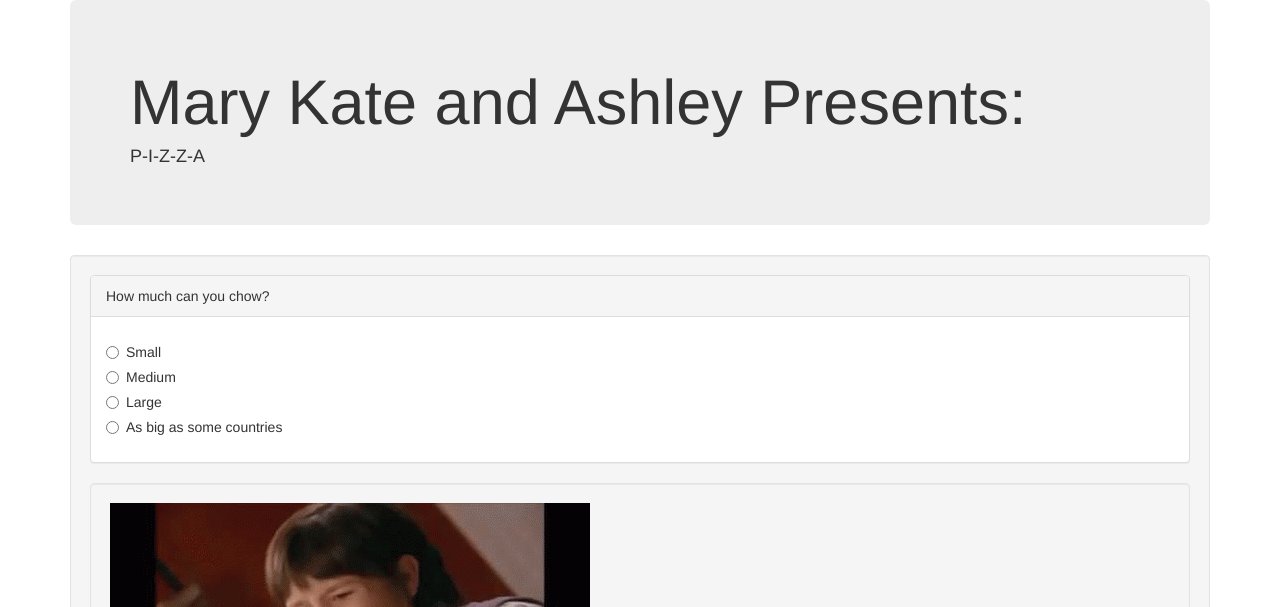
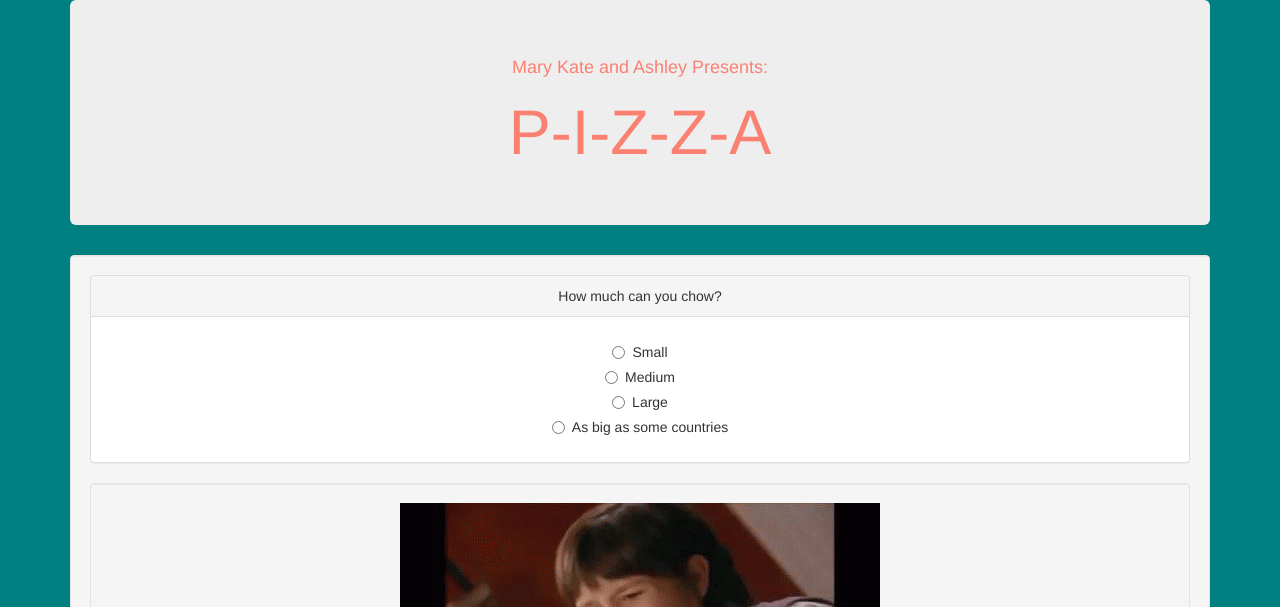
Before and after one commit to PoterekM/p-i-z-z-a, a plain HTML site: page index.html in a window 1280 px wide. Shown: the top 607 px of the page. Drawn offline with Linux system fonts and the light colour scheme.

Commit message:
add css styles to webpage

```diff
--- a/css/styles.css
+++ b/css/styles.css
@@ -1,3 +1,20 @@
+.jumbotron{
+  text-align: center;
+  color: salmon;
+}
+
+
+body{
+  text-align: center;
+  background-color: teal;
+}
+
+
+
+
+
 #displayOrder {
   display: none;
+  background-color: salmon;
+  color: white;
 }
--- a/index.html
+++ b/index.html
@@ -10,13 +10,12 @@
   <body>
     <div class="container">
       <div class="jumbotron">
-        <h1>Mary Kate and Ashley Presents:</h1>
-        <h4>P-I-Z-Z-A</h4>
+        <h4>Mary Kate and Ashley Presents:</h4>
+        <h1>P-I-Z-Z-A</h1>
       </div>
 
 
       <div class="well">
-
         <form id="pizzaSelection">
           <div class="size">
             <div class="panel panel-default">
--- a/js/scripts.js
+++ b/js/scripts.js
@@ -6,7 +6,6 @@
 
 
 Pizza.prototype.calcTotal = function() {
-  console.log("hey");
   var total = 0;
   if (this.size === "small") {
     total += 12
```
Lines whose indentation alone changed are shown as unchanged.
